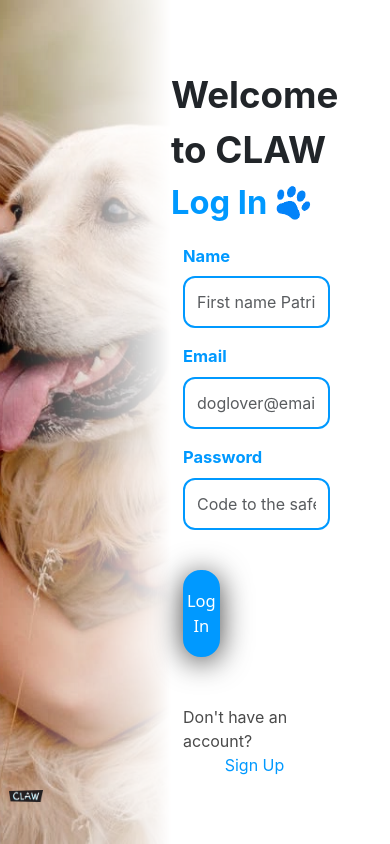
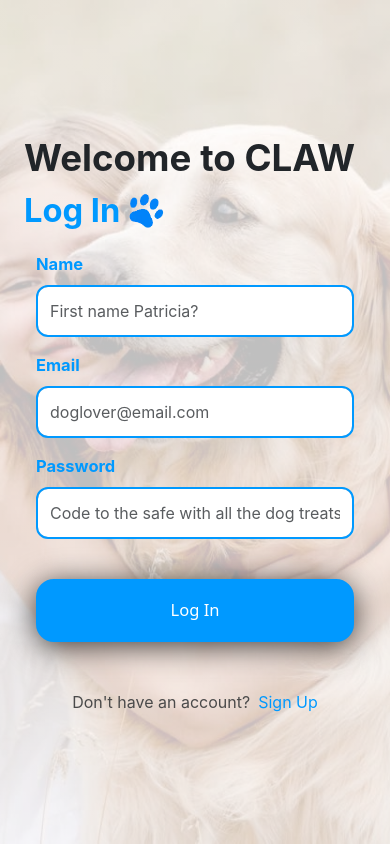
Before and after one commit to Nell-JvR-251061/claw-virtual-adoption-web, a React (Vite) app in the folder frontend/: page /Login in a window 390 px wide. Built offline with nearby package versions, Linux system fonts and the light colour scheme.

Commit message:
Updated Responsiveness and Testing Environment
<--Complete-->
-Updated Responsiveness of Login page.
-Updated Server file to allow me to continue testing changes after deployment.

<--WIP-->
-Adoption of Dog features.
-Admin Dashboard features.
-Responsiveness of other pages.

```diff
--- a/frontend/package.json
+++ b/frontend/package.json
@@ -19,6 +19,7 @@
     "react": "^19.2.8",
     "react-bootstrap": "^2.10.10",
     "react-dom": "^19.2.8",
+    "react-ga4": "^3.0.1",
     "react-router-dom": "^7.18.4"
   },
   "devDependencies": {
--- a/frontend/src/pages/AnimalGallery.jsx
+++ b/frontend/src/pages/AnimalGallery.jsx
@@ -35,7 +35,7 @@ function AnimalGallery() {
         <NavBar />
       </nav>
 
-      <Container fluid className="m-0 mb-5">
+      <Container fluid className="m-0">
         <Row>
           <Col className="px-5 col-5 d-flex flex-column justify-content-center">
             <Row className="w-100 d-flex flex-row align-items-center">
@@ -79,13 +79,13 @@ function AnimalGallery() {
         </Row>
       </Container>
 
-      <div>
+      <div  id="dog-gallery-container" className="py-5">
         {!animals ? (
           <div className="w-100 d-flex justify-content-center">
             <h1>Their on their way!</h1>
           </div>
         ) : (
-          <Container className="dog-gallery-container">
+          <Container>
             {animals.length === 0 ? (
               <p>No dogs found in the database.</p>
             ) : (
--- a/frontend/src/pages/Login.jsx
+++ b/frontend/src/pages/Login.jsx
@@ -13,7 +13,8 @@ import "../styling/Login.css";
 
 function Login() {
   //---------- Server and Navigation References----------
-  const API = "https://claw-virtual-adoption-web-production.up.railway.app/api/auth";
+  const API =
+    "https://claw-virtual-adoption-web-production.up.railway.app/api/auth";
   const navigate = useNavigate();
   const { Login } = useAuth();
 
@@ -235,9 +236,10 @@ function Login() {
       </Modal>
 
       <Container fluid className="p-0">
-        <Row className="m-0">
-          <Col id="login-left" className="p-0">
+        <Row className="m-0 vh-100">
+          <Col sm={6} className="p-0 d-none d-md-block" id="login-left">
             <img
+              className="h-100"
               id="login-left-image"
               alt="A smiling girl hugging a panting dog"
               src={loginLeftImage}
@@ -251,7 +253,10 @@ function Login() {
             />
           </Col>
 
-          <Col className="p-0 me-5 d-flex flex-column justify-content-center">
+          <Col
+            id="login-right"
+            className="px-4 px-md-5 py-5 py-md-3 d-flex flex-column justify-content-center"
+          >
             <Row className="m-0">
               <Col className="p-0">
                 <Row
@@ -292,7 +297,9 @@ function Login() {
                   {isLogging ? (
                     <>
                       <Form onSubmit={LoginSubmit}>
-                        <Form.Group className="mb-3" controlId="formGridName">
+                        <Form.Group as={Col}
+                            controlId="formGridName"
+                            className="mb-3">
                           <Form.Label>Name</Form.Label>
                           <Form.Control
                             type="text"
@@ -326,7 +333,7 @@ function Login() {
                         </Form.Group>
 
                         <Button
-                          className="button-primary mt-4 p-2 w-25"
+                          className="button-primary mt-4 p-2 w-100 w-md-25"
                           type="submit"
                         >
                           Log In
@@ -337,7 +344,13 @@ function Login() {
                     <>
                       <Form onSubmit={RegisterSubmit}>
                         <Row className="mb-3">
-                          <Form.Group as={Col} controlId="formGridName">
+                          <Form.Group
+                            as={Col}
+                            md={12}
+                            lg={6}
+                            controlId="formGridName"
+                            className="mb-3 mb-lg-0"
+                          >
                             <Form.Label>Name</Form.Label>
                             <Form.Control
                               type="text"
@@ -382,7 +395,13 @@ function Login() {
                         </Form.Group>
 
                         <Row className="mb-3">
-                          <Form.Group as={Col} controlId="formGridPassword">
+                          <Form.Group
+                            as={Col}
+                            md={12}
+                            lg={6}
+                            controlId="formGridPassword"
+                            className="mb-3 mb-lg-0"
+                          >
                             <Form.Label>Password</Form.Label>
                             <Form.Control
                               type="password"
@@ -406,12 +425,13 @@ function Login() {
                           </Form.Group>
                         </Row>
 
-                        <Button
-                          className="button-primary mt-4 p-2 w-25"
-                          type="submit"
-                        >
-                          Sign Up
-                        </Button>
+
+                          <Button
+                            className="button-primary mt-4 p-2 w-100 w-md-50"
+                            type="submit"
+                          >
+                            Submit
+                          </Button>
                       </Form>
                     </>
                   )}
--- a/frontend/src/styling/AnimalGallery.css
+++ b/frontend/src/styling/AnimalGallery.css
@@ -7,6 +7,6 @@
   mask-image: linear-gradient(to left, black, transparent);
 }
 
-.dog-gallery-container {
+#dog-gallery-container {
   background: url("../assets/pawPrints.webp") no-repeat center / cover;
 }
--- a/frontend/src/styling/Login.css
+++ b/frontend/src/styling/Login.css
@@ -8,7 +8,6 @@
 #login-left #login-left-image {
   display: block;
   width: 100%;
-  height: 100vh;
   object-fit: cover; /* Crops the image gracefully to fit exactly 100vh without squishing */
   object-position: center;
   -webkit-mask-image: linear-gradient(to right, black, transparent);
@@ -40,7 +39,9 @@ label {
   color: var(--blue) !important;
 }
 
-input, select, textarea {
+input,
+select,
+textarea {
   font-family: var(--font, "Inter", sans-serif);
   color: var(--grey) !important;
   border: 2px solid var(--blue) !important;
@@ -48,7 +49,9 @@ input, select, textarea {
   border-radius: 12px !important;
 }
 
-input:focus, select:focus,  textarea:focus{
+input:focus,
+select:focus,
+textarea:focus {
   box-shadow: 0 0 0 0.25rem var(--green) !important;
 }
 
@@ -71,3 +74,11 @@ textarea {
   text-decoration: underline;
   text-decoration-thickness: 2px;
 }
+
+@media (max-width: 768px) {
+  #login-right {
+    background:
+      linear-gradient(rgba(255, 255, 255, 0.75), rgba(255, 255, 255, 0.75)),
+      url("../assets/girlHugDog.webp") no-repeat center / cover;
+  }
+}
--- a/frontend/src/styling/Main.css
+++ b/frontend/src/styling/Main.css
@@ -1,3 +1,5 @@
+
+
 /*------------------------------Variables------------------------------*/
 :root {
   --green: #A0CF8E;
```
Also changed, not shown: 2 other files (tests, documents, lock files or other folders).
